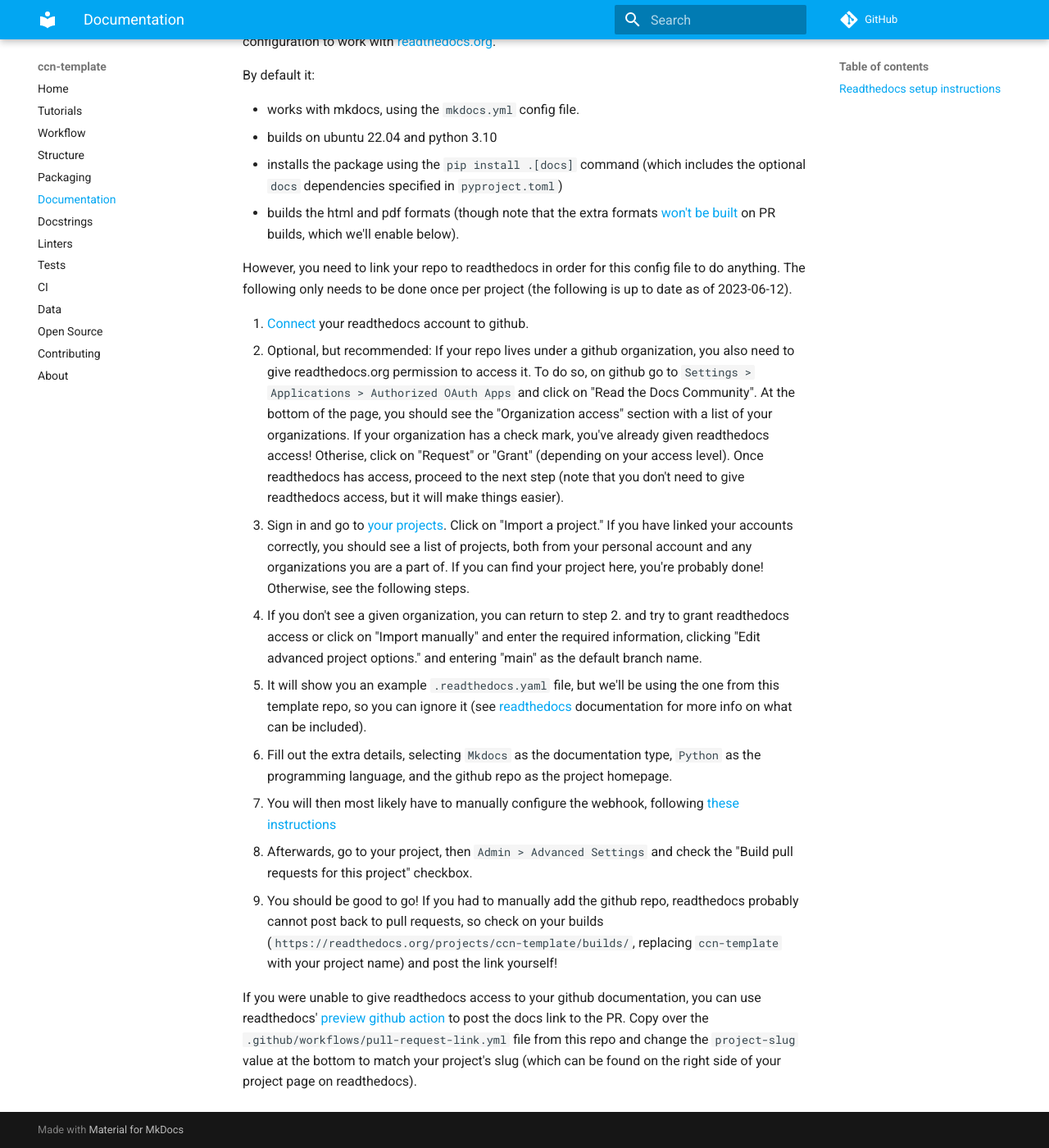
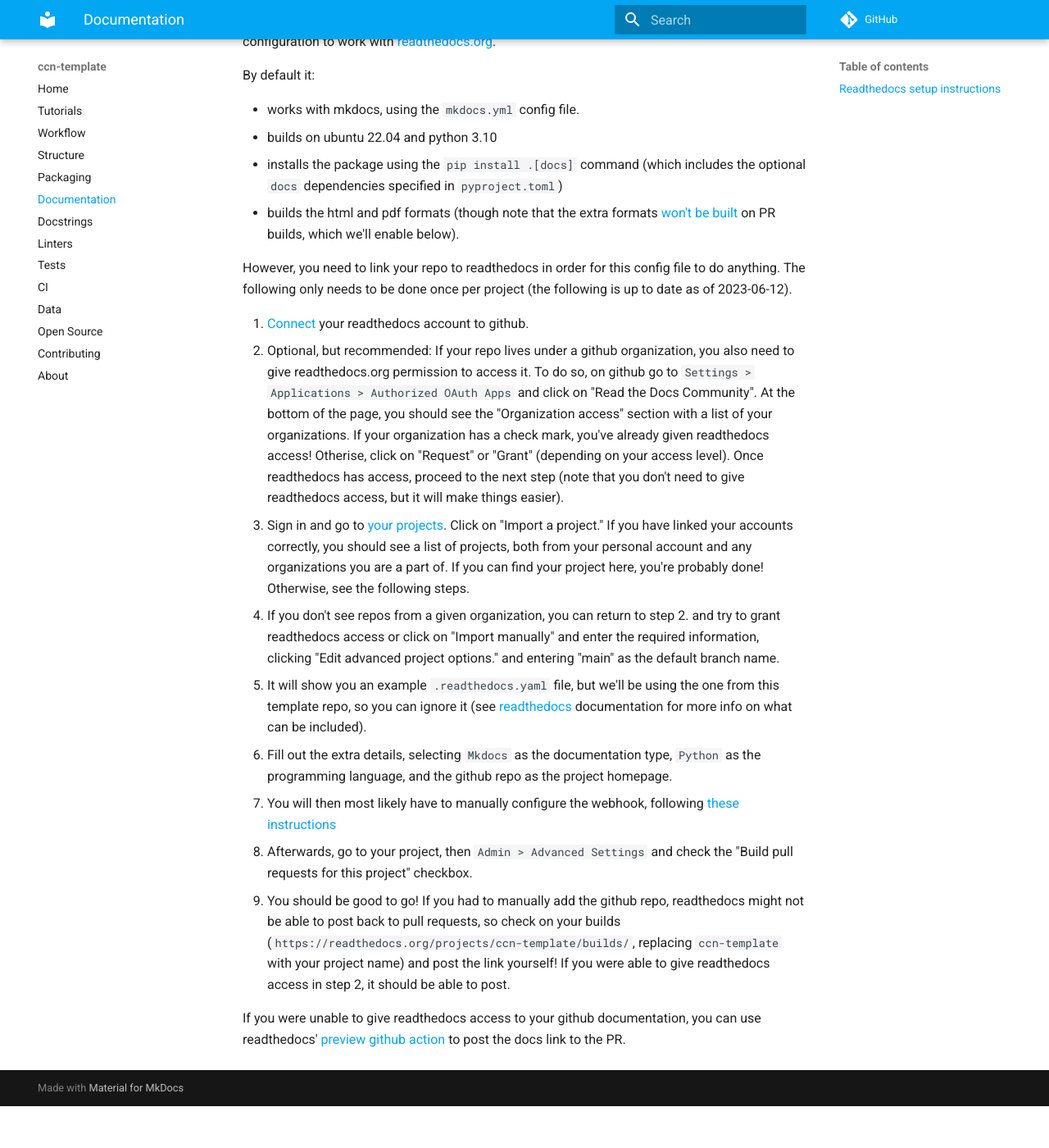
Before and after one commit to flatironinstitute/ccn-template, an MkDocs documentation site: the page built from docs/notes/03-documentation.md, in a window 1280 px wide and 1400 px high, scrolled down 596 px. Shown: the whole window at 82% size. Built offline with MkDocs 1.6.1 and Material for MkDocs 9.7.7, drawn with Linux system fonts in a browser that asks for light colours; comment, search, counter and statistics services are not loaded; after the commit the page ends 1945 px from its top, so only the background shows below that.

Commit message:
updates docs

```diff
--- a/docs/notes/03-documentation.md
+++ b/docs/notes/03-documentation.md
@@ -45,10 +45,10 @@
    see a list of projects, both from your personal account and any organizations
    you are a part of. If you can find your project here, you're probably done!
    Otherwise, see the following steps.
-3. If you don't see a given organization, you can return to step 2. and try to
-   grant readthedocs access or click on "Import manually" and enter the required
-   information, clicking "Edit advanced project options." and entering "main" as
-   the default branch name.
+3. If you don't see repos from a given organization, you can return to step 2.
+   and try to grant readthedocs access or click on "Import manually" and enter
+   the required information, clicking "Edit advanced project options." and
+   entering "main" as the default branch name.
 4. It will show you an example `.readthedocs.yaml` file, but we'll be using the
    one from this template repo, so you can ignore it (see
    [readthedocs](https://docs.readthedocs.io/en/stable/config-file/v2.html)
@@ -62,13 +62,11 @@
 7. Afterwards, go to your project, then `Admin > Advanced Settings` and check
    the "Build pull requests for this project" checkbox.
 8. You should be good to go! If you had to manually add the github repo,
-   readthedocs probably cannot post back to pull requests, so check on your
+   readthedocs might not be able to post back to pull requests, so check on your
    builds (`https://readthedocs.org/projects/ccn-template/builds/`, replacing
-   `ccn-template` with your project name) and post the link yourself!
+   `ccn-template` with your project name) and post the link yourself! If you
+   were able to give readthedocs access in step 2, it should be able to post.
 
 If you were unable to give readthedocs access to your github documentation, you
 can use readthedocs' [preview github
 action](https://github.com/readthedocs/actions) to post the docs link to the PR.
-Copy over the `.github/workflows/pull-request-link.yml` file from this repo and
-change the `project-slug` value at the bottom to match your project's slug
-(which can be found on the right side of your project page on readthedocs).
```
Also changed, not shown: 1 other file.
